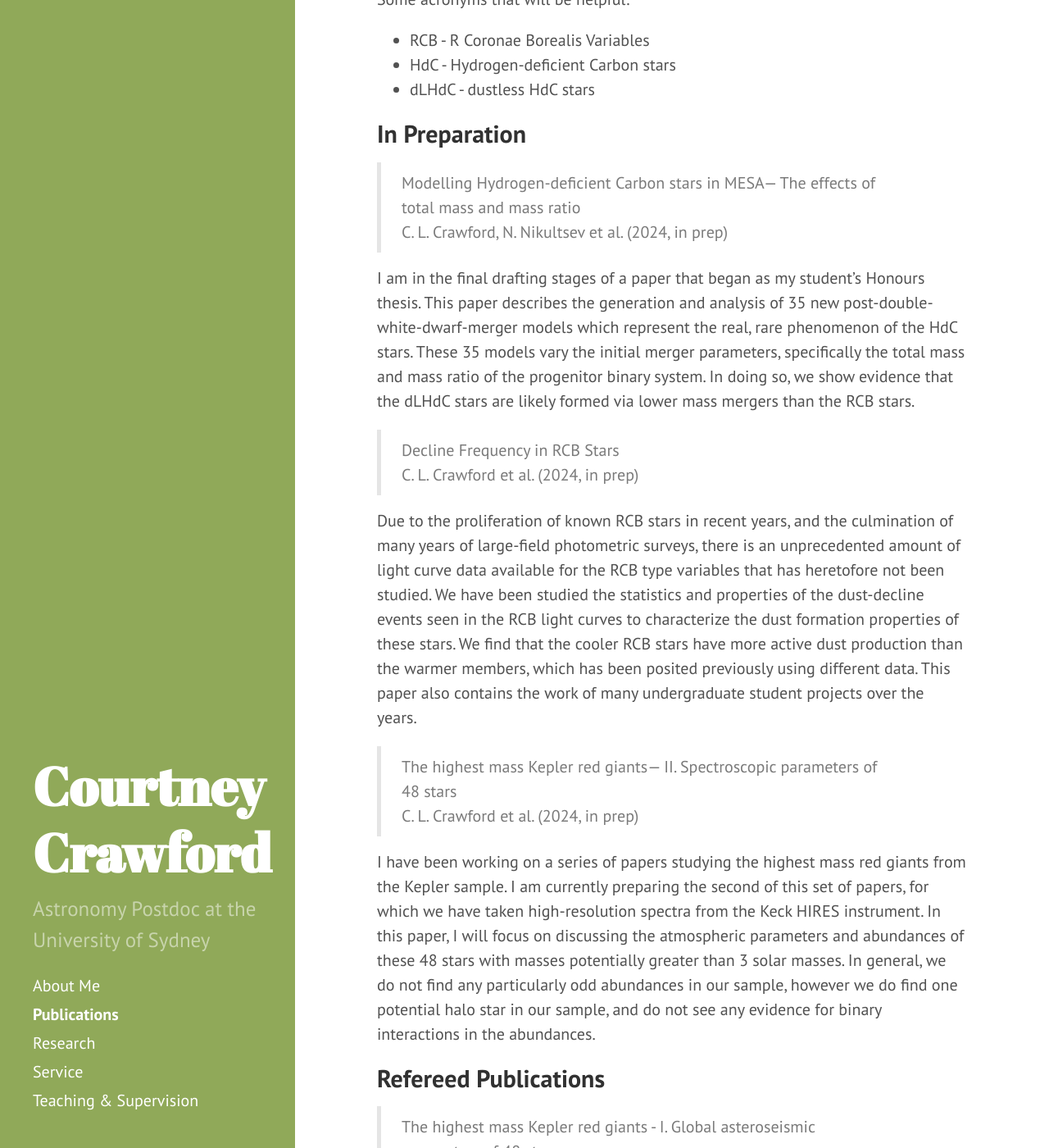
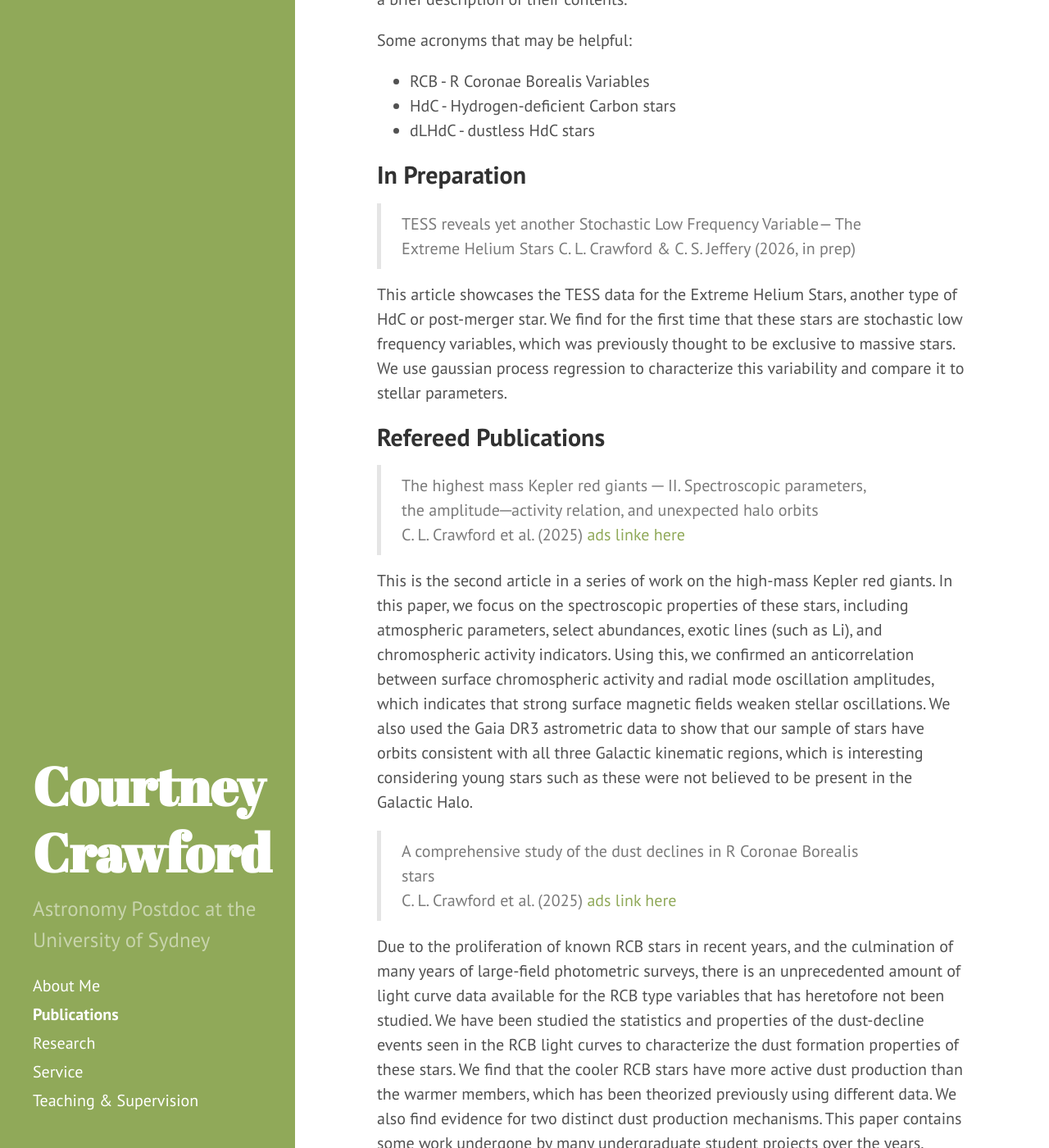
Before and after one commit to courtcraw/courtcraw.github.io, a Jekyll site: the page built from publications.md, in a window 1280 px wide and 1400 px high, scrolled down 236 px. Shown: the whole window at 82% size. Built offline with Jekyll 4.4.1, drawn with Linux system fonts in a browser that asks for light colours; some of the changed text lies outside the part shown.

Commit message:
updated publications page

```diff
--- a/publications.md
+++ b/publications.md
@@ -3,32 +3,42 @@ layout: page
 title: Publications
 ---
 
-Here is a list of all the publications for which I've had a significant impact in and a brief description of the paper, highlighting my specific contributions to the work.
+[Link to the ADS page containing all of my published work](https://ui.adsabs.harvard.edu/search/q=orcid%3A0000-0002-7654-7438&sort=date%20desc%2C%20bibcode%20desc&p_=0)
 
-Some acronyms that will be helpful:
+Below is a list of my first-authored publications, including some in preparation, and a brief description of their contents.
+
+Some acronyms that may be helpful:
 * RCB - R Coronae Borealis Variables
 * HdC - Hydrogen-deficient Carbon stars
 * dLHdC - dustless HdC stars
 
 ## In Preparation
 
-> Modelling Hydrogen-deficient Carbon stars in MESA--- The effects of total mass and mass ratio \\
-> C. L. Crawford, N. Nikultsev et al. (2024, in prep)
+> TESS reveals yet another Stochastic Low Frequency Variable--- The Extreme Helium Stars
+> C. L. Crawford & C. S. Jeffery (2026, in prep)
 
-I am in the final drafting stages of a paper that began as my student's Honours thesis. This paper describes the generation and analysis of 35 new post-double-white-dwarf-merger models which represent the real, rare phenomenon of the HdC stars. These 35 models vary the initial merger parameters, specifically the total mass and mass ratio of the progenitor binary system. In doing so, we show evidence that the dLHdC stars are likely formed via lower mass mergers than the RCB stars.
-
-> Decline Frequency in RCB Stars \\
-> C. L. Crawford et al. (2024, in prep)
-
-Due to the proliferation of known RCB stars in recent years, and the culmination of many years of large-field photometric surveys, there is an unprecedented amount of light curve data available for the RCB type variables that has heretofore not been studied. We have been studied the statistics and properties of the dust-decline events seen in the RCB light curves to characterize the dust formation properties of these stars. We find that the cooler RCB stars have more active dust production than the warmer members, which has been posited previously using different data. This paper also contains the work of many undergraduate student projects over the years.
-
-> The highest mass Kepler red giants--- II. Spectroscopic parameters of 48 stars \\
-> C. L. Crawford et al. (2024, in prep)
-
-I have been working on a series of papers studying the highest mass red giants from the Kepler sample. I am currently preparing the second of this set of papers, for which we have taken high-resolution spectra from the Keck HIRES instrument. In this paper, I will focus on discussing the atmospheric parameters and abundances of these 48 stars with masses potentially greater than 3 solar masses. In general, we do not find any particularly odd abundances in our sample, however we do find one potential halo star in our sample, and do not see any evidence for binary interactions in the abundances.
+This article showcases the TESS data for the Extreme Helium Stars, another type of HdC or post-merger star. We find for the first time that these stars are stochastic low frequency variables, which was previously thought to be exclusive to massive stars. We use gaussian process regression to characterize this variability and compare it to stellar parameters.
 
 
 ## Refereed Publications
+
+> The highest mass Kepler red giants ─ II. Spectroscopic parameters, the amplitude─activity relation, and unexpected halo orbits \\
+> C. L. Crawford et al. (2025)
+> [ads linke here](https://ui.adsabs.harvard.edu/abs/2025MNRAS.542.3289C/abstract)
+
+This is the second article in a series of work on the high-mass Kepler red giants. In this paper, we focus on the spectroscopic properties of these stars, including atmospheric parameters, select abundances, exotic lines (such as Li), and chromospheric activity indicators. Using this, we confirmed an anticorrelation between surface chromospheric activity and radial mode oscillation amplitudes, which indicates that strong surface magnetic fields weaken stellar oscillations. We also used the Gaia DR3 astrometric data to show that our sample of stars have orbits consistent with all three Galactic kinematic regions, which is interesting considering young stars such as these were not believed to be present in the Galactic Halo.
+
+> A comprehensive study of the dust declines in R Coronae Borealis stars \\
+> C. L. Crawford et al. (2025)
+> [ads link here](https://ui.adsabs.harvard.edu/abs/2025MNRAS.537.2635C/abstract)
+
+Due to the proliferation of known RCB stars in recent years, and the culmination of many years of large-field photometric surveys, there is an unprecedented amount of light curve data available for the RCB type variables that has heretofore not been studied. We have been studied the statistics and properties of the dust-decline events seen in the RCB light curves to characterize the dust formation properties of these stars. We find that the cooler RCB stars have more active dust production than the warmer members, which has been theorized previously using different data. We also find evidence for two distinct dust production mechanisms. This paper contains some work undergone by many undergraduate student projects over the years.
+
+> Modelling Hydrogen-deficient Carbon stars in MESA--- The effects of total mass and mass ratio \\
+> C. L. Crawford, N. Nikultsev et al. (2024)
+> [ads link here](https://ui.adsabs.harvard.edu/abs/2024MNRAS.534.1018C/abstract)
+
+This article began as my student's Honours thesis. This paper describes the generation and analysis of 35 new post-double-white-dwarf-merger models which represent the real, rare phenomenon of the HdC stars. These 35 models vary the initial merger parameters, specifically the total mass and mass ratio of the progenitor binary system. In doing so, we show evidence that the dLHdC stars are likely formed via lower mass mergers than the RCB stars.
 
 > The highest mass Kepler red giants - I. Global asteroseismic parameters of 48 stars \\
 > C. L. Crawford et al. (2024) \\
@@ -36,8 +46,8 @@ I have been working on a series of papers studying the highest mass red giants f
 
 This is the first of a series of papers I have been working on studying the highest mass red giants from the Kepler sample. These are interesting as they are rare and relatively unstudied. In this paper I define the sample as those stars with masses greater than 3 solar masses. I report their global asteroseismic parameters, and discuss various other asteroseismic measurements that can be made with the Kepler data. I show that these stars are most likely to be core helium burning, that the majority of them show weak or suppressed dipole modes, and that they have fairly large oscillation widths.
 
-> Identifying 850 δ Scuti pulsators in a narrow Gaia colour range with TESS 10-min full-frame images \\
-> A. Reid et al. (2024) \\
+<!-- > Identifying 850 δ Scuti pulsators in a narrow Gaia colour range with TESS 10-min full-frame images \\
+> A. Read et al. (2024) \\
 > [ads link here](https://ui.adsabs.harvard.edu/abs/2024MNRAS.528.2464R/abstract)
 
 This work is on the systematic identification of 850 delta Scuti pulsators using the Gaia and TESS data, in order to study the pulsation fraction near the center of the instability strip. I contributed many isochrones, stellar evolution tracks, and advice to the student who ran this project.
@@ -58,7 +68,7 @@ This paper is one of two works we put out analyzing the new Gaia data for the Hd
 > P. Tisserand et al. (2024b) \\
 > [ads link here](https://ui.adsabs.harvard.edu/abs/2023arXiv230910139T/abstract)
 
-This paper is the second of two works we put out analyzing the new Gaia data for the HdC stars. This work focuses on the radial velocity measurements for the stars and how we can use that information to make inferences on the dust production and pulsation properties of these stars. I provided all of the RV measurements for these stars that came from the WiFeS spectrograph.
+This paper is the second of two works we put out analyzing the new Gaia data for the HdC stars. This work focuses on the radial velocity measurements for the stars and how we can use that information to make inferences on the dust production and pulsation properties of these stars. I provided all of the RV measurements for these stars that came from the WiFeS spectrograph. -->
 
 > A spectral classification system for hydrogen-deficient carbon stars \\
 > Courtney L. Crawford et al. (2023) \\
@@ -66,11 +76,12 @@ This paper is the second of two works we put out analyzing the new Gaia data for
 
 This is my doctoral thesis. In the same style as the MK stellar classification system we all know (e.g. OBAFGKM classifications), I've created a stellar classification system for RCB and HdC stars using modern techniques (principal component analysis for dimensionality reductuion and K-means clustering). The system classifies all known HdC stars which have been observed at maximum light on their temperature and carbon molecular strengths. I additionally provide commentary on many of the unique optical spectroscopic traits of HdC stars.
 
-> TESS Observations of the Pleiades Cluster: A Nursery for δ Scuti Stars \\
+<!-- > TESS Observations of the Pleiades Cluster: A Nursery for δ Scuti Stars \\
 > T. Bedding et al. (2023) \\
 > [ads link here](https://ui.adsabs.harvard.edu/abs/2023ApJ...946L..10B/abstract)
 
 This letter shows the observations of delta Scutis in the Pleiades cluster and the pulsator fraction of this cluster. I provided the isochrones used in this work.
+-->
 
 > Peculiar R Coronae Borealis Stars: Strontium-Rich Stars and the s-Process \\
 > Courtney L. Crawford et al. (2022) \\
@@ -78,6 +89,7 @@ This letter shows the observations of delta Scutis in the Pleiades cluster and t
 
 In this work I looked at all of the spectra we have collected of the RCB and HdC stars and discovered a subclass of these stars which show strongly enhanced Strontium spectral features. Three of these stars have the strongest Strontium lines of any known stars. I also explored the potential reason behind the unique s-processing that would have had to occur in these stars.
 
+<!-- >
 > The dawn of a new era for dustless HdC stars with GAIA eDR3  \\
 > P. Tisserand et al. (2022) \\
 > [ads link here](https://ui.adsabs.harvard.edu/abs/2022A%26A...667A..83T/abstract)
@@ -94,7 +106,7 @@ This work studies the Infrared spectra of HdC stars, especially the oxygen-18 ab
 > B. Munson et al. (2021) \\
 > [ads link here](https://ui.adsabs.harvard.edu/abs/2021ApJ...911..103M/abstract)
 
-In this work, my colleague, Bradley Munson, was able to transfer a 3D hydrodynamical model of a double white dwarf merger into the MESA 1D framework and evolve the post-merger-object into the RCB region of the HR diagram. This is the first work of its kind. I assisted in making sure the abundances for the resultant model were consistent with other RCBs and RCB models.
+In this work, my colleague, Bradley Munson, was able to transfer a 3D hydrodynamical model of a double white dwarf merger into the MESA 1D framework and evolve the post-merger-object into the RCB region of the HR diagram. This is the first work of its kind. I assisted in making sure the abundances for the resultant model were consistent with other RCBs and RCB models. -->
 
 > Modelling R Coronae Borealis stars: effects of He-burning shell temperature and metallicity \\
 > Courtney L. Crawford et al. (2020) \\
@@ -102,13 +114,13 @@ In this work, my colleague, Bradley Munson, was able to transfer a 3D hydrodynam
 
 I created 18 MESA models of double white dwarf post-merger objects, where we varied the temperature of the helium burning shell and the metallicity of the star. Through this, we were able to explore how the parameters of a double white dwarf merger will effect the evolution of the resultant star. Additionally, I was able to figure out that the reason RCB stars show partial helium burning products on their surfaces was because of a unique pattern in the convection of the envelope of the star. This same result was shown later in a different type of model, implying that this is likely inherent to the evolution of the post-merger-object and not specific to the type of model that we created.
 
-> The age of the Galactic stellar halo from Gaia white dwarfs \\
+<!-- > The age of the Galactic stellar halo from Gaia white dwarfs \\
 > M. Kilic et al. (2020) \\
 > [ads link here](https://ui.adsabs.harvard.edu/abs/2019MNRAS.482..965K/abstract)
 
-This was an improved version of my undergraduate thesis at the University of Oklahoma. Through fitting the SEDs of the coolest white dwarfs in the local solar neighborhood, we were able to get an estimate of the temperature and age of the star, which gives us estimates for the age of the Galactic population for which that star belongs.
+This was an improved version of my undergraduate thesis at the University of Oklahoma. Through fitting the SEDs of the coolest white dwarfs in the local solar neighborhood, we were able to get an estimate of the temperature and age of the star, which gives us estimates for the age of the Galactic population for which that star belongs. -->
 
-## Posters/Conference Presentations
+<!-- ## Posters/Conference Presentations
 
 > TASC7/KASC14 2023 - Poster \\
 > The Highest Mass Kepler Red Giants \\
@@ -128,4 +140,4 @@ This was an improved version of my undergraduate thesis at the University of Okl
 
 > AAS 236 - June 2020 - Poster (Online) \\
 > The Effect of Helium Burning Shell Temperature on Models of R Coronae Borealis stars in MESA \\
-> [ads link here](https://ui.adsabs.harvard.edu/abs/2020AAS...23633102C/abstract)
+> [ads link here](https://ui.adsabs.harvard.edu/abs/2020AAS...23633102C/abstract) -->
```
Also changed, not shown: index.md (+1 -1 lines), research.md (+2 -2 lines), teaching.md (+1 -1 lines).
